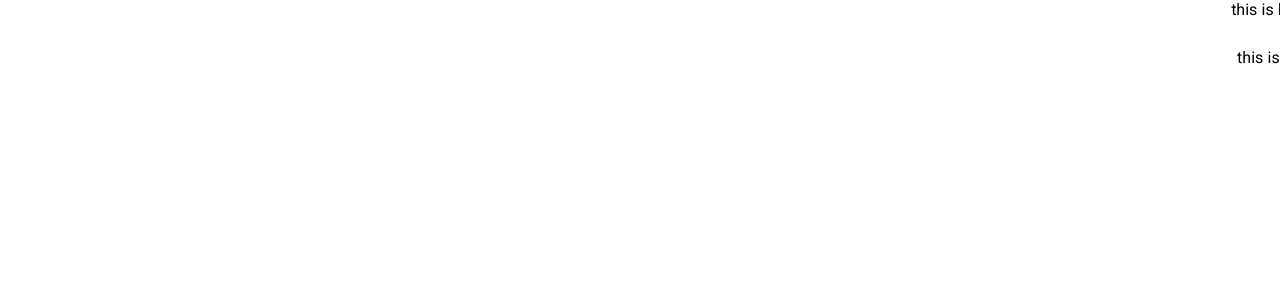
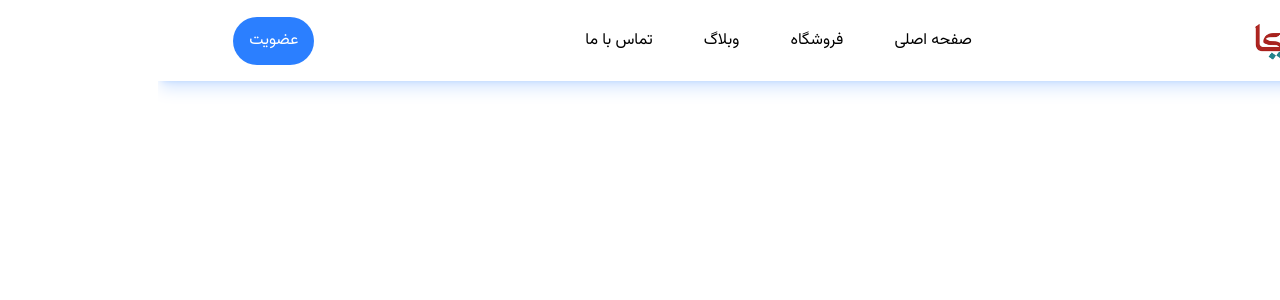
Before and after one commit to mskdeveloper/Eccommercer-Website-With-NextJs-And-TailwindCss-And-FramerMotion-And-MongoDB, a Next.js app: page / in a window 1280 px wide. Shown: the top 300 px of the page. Built offline with nearby package versions, Linux system fonts and the light colour scheme.

Commit message:
add navbar

```diff
--- a/app/components/header/index.jsx
+++ b/app/components/header/index.jsx
@@ -1,6 +1,78 @@
+"use client";
 import styles from "./index.module.css";
+import Image from "next/image";
+import logo from "@/public/images/logo.png";
+import Link from "next/link";
+import { IoReorderFourOutline, IoCloseOutline } from "react-icons/io5";
+import { useState } from "react";
+
 const Header = () => {
-  return <div>this is header</div>;
+  const [isMenuOpen, setIsMenuOpen] = useState(false);
+  return (
+    <>
+      <div className="shadow-lg shadow-blue-500/20">
+        <nav className="flex justify-between items-center w-[92%] mx-auto py-3">
+          <div className="px-3 py-2">
+            <Image src={logo} alt="" width="120" height="120" />
+          </div>
+          <div
+            className={`duration-500 hidden bg-white md:min-h-fit min-h-[60vh] right-0 top-[-100%] md:w-auto  w-full md:flex items-center px-5 ${
+              isMenuOpen ? "top-[9%]" : "top-[-100%]"
+            }`}
+          >
+            <ul className="flex md:flex-row flex-col md:items-center md:gap-[4vw] gap-8">
+              <li className="hover:text-gray-700  transition delay-150 duration-300 ease-in-out hover:-translate-y-1 hover:scale-110 ">
+                <Link href="/">صفحه اصلی</Link>
+              </li>
+              <li className="hover:text-gray-700  transition delay-150 duration-300 ease-in-out hover:-translate-y-1 hover:scale-110">
+                <Link href="/shop">فروشگاه</Link>
+              </li>
+              <li className="hover:text-gray-700  transition delay-150 duration-300 ease-in-out hover:-translate-y-1 hover:scale-110">
+                <Link href="/blog">وبلاگ</Link>
+              </li>
+              <li className="hover:text-gray-700  transition delay-150 duration-300 ease-in-out hover:-translate-y-1 hover:scale-110">
+                <Link href="/contact">تماس با ما</Link>
+              </li>
+            </ul>
+          </div>
+          <div className="flex items-center gap-6">
+            <button className="px-4 py-3 text-white  rounded-full cursor-pointer bg-blue-500 transition delay-150 duration-300 ease-in-out hover:-translate-y-1 hover:scale-110 hover:bg-blue-400">
+              <Link href="/signin">عضویت</Link>
+            </button>
+            <button onClick={() => setIsMenuOpen(!isMenuOpen)}>
+              {isMenuOpen ? (
+                <IoCloseOutline className="text-3xl cursor-pointer md:hidden" />
+              ) : (
+                <IoReorderFourOutline className="text-3xl cursor-pointer md:hidden" />
+              )}
+            </button>
+          </div>
+        </nav>
+      </div>
+      {isMenuOpen ? (
+        <div
+          className={` bg-white absolute md:min-h-fit min-h-[60vh] right-0 md:w-auto  w-full items-center px-5 md:hidden`}
+        >
+          <ul className="flex md:flex-row flex-col md:items-center md:gap-[4vw] gap-8">
+            <li className="hover:text-gray-700  transition delay-150 duration-300 ease-in-out hover:-translate-y-1 hover:scale-110 ">
+              <Link href="/">صفحه اصلی</Link>
+            </li>
+            <li className="hover:text-gray-700  transition delay-150 duration-300 ease-in-out hover:-translate-y-1 hover:scale-110">
+              <Link href="/shop">فروشگاه</Link>
+            </li>
+            <li className="hover:text-gray-700  transition delay-150 duration-300 ease-in-out hover:-translate-y-1 hover:scale-110">
+              <Link href="/blog">وبلاگ</Link>
+            </li>
+            <li className="hover:text-gray-700  transition delay-150 duration-300 ease-in-out hover:-translate-y-1 hover:scale-110">
+              <Link href="/contact">تماس با ما</Link>
+            </li>
+          </ul>
+        </div>
+      ) : (
+        ""
+      )}
+    </>
+  );
 };
 
 export default Header;
--- a/package.json
+++ b/package.json
@@ -8,9 +8,10 @@
     "start": "next start"
   },
   "dependencies": {
+    "next": "15.5.0",
     "react": "19.1.0",
     "react-dom": "19.1.0",
-    "next": "15.5.0"
+    "react-icons": "^5.5.0"
   },
   "devDependencies": {
     "@tailwindcss/postcss": "^4",
```
Also changed, not shown: public/images/Logo.png (added).
